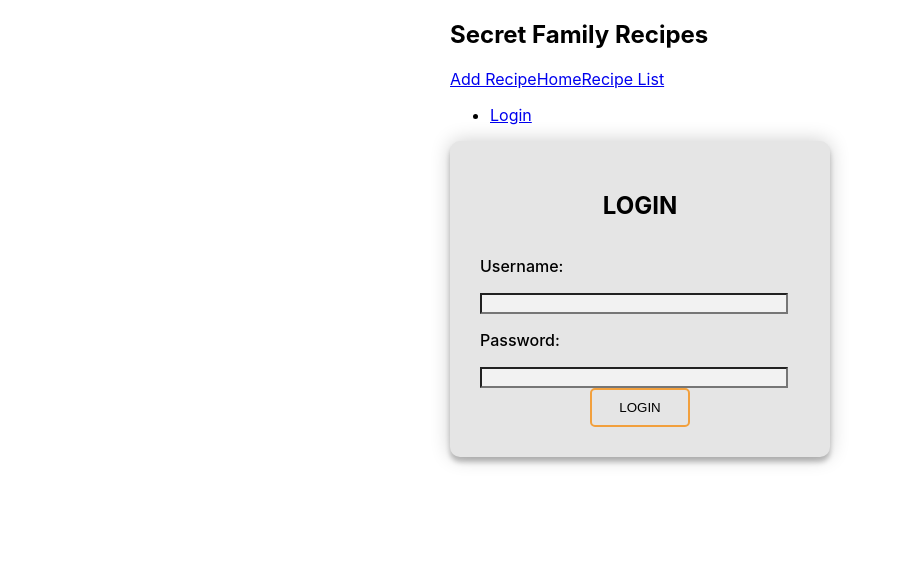
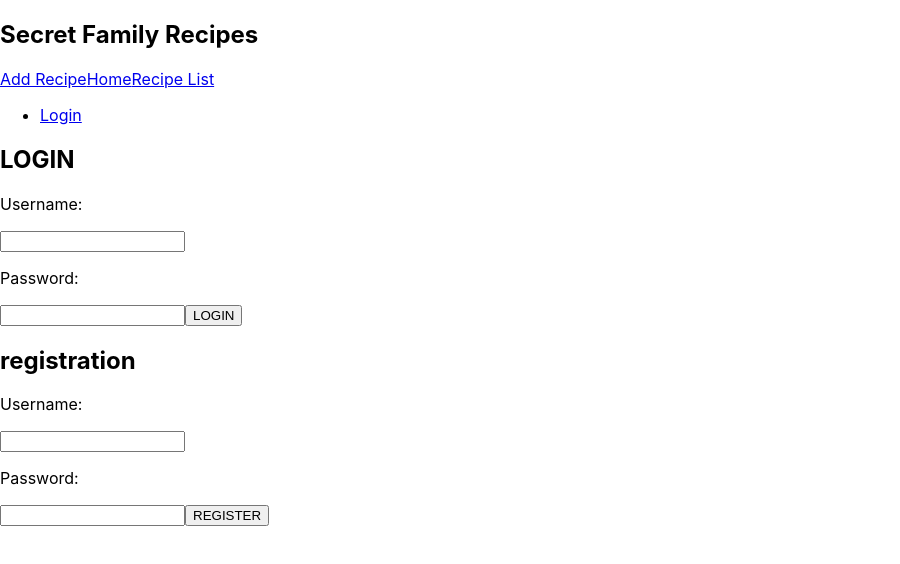
Before and after one commit to BW-Secret-Family-Recipes-Cookbook0/front-end, a React (Create React App) app in the folder secret-family-recipes-cookbook/: page /registration-form in a window 1280 px wide. Shown: the top 564 px of the page, without its empty margins (0-900 px from the left). Built offline with nearby package versions, Linux system fonts and the light colour scheme.

Commit message:
fixed login and registration form to work with the api

```diff
--- a/secret-family-recipes-cookbook/src/App.css
+++ b/secret-family-recipes-cookbook/src/App.css
@@ -1,4 +1,4 @@
-/* .App {
+.App {
   text-align: center;
 }
 
@@ -35,4 +35,4 @@
   to {
     transform: rotate(360deg);
   }
-} */
+}
--- a/secret-family-recipes-cookbook/src/App.js
+++ b/secret-family-recipes-cookbook/src/App.js
@@ -2,7 +2,7 @@ import './App.css';
 import {BrowserRouter as Router, Route, Link, Switch, NavLink} from "react-router-dom"
 import Login from './components/login'
 import axios from 'axios'
-import registrationForm from './components/registrationForm'
+import registrationForm from './components/RegistrationForm'
 import { axiosWithAuth } from './utils/axiosWithAuth'
 import PrivateRoute from './components/PrivateRoute'
 import React, { useState, useEffect } from "react";
@@ -11,6 +11,7 @@ import RecipeForm from './components/RecipeForm'
 import UpdateForm from './components/UpdateForm'
 import RecipeList from './components/RecipeList'
 import Home from './components/Home'
+import RegistrationForm from './components/RegistrationForm'
 
 function App() {
     const [items, setItems] = useState([]);
@@ -66,8 +67,8 @@ function App() {
           <Route component={Login} />
         </Switch>
       </div>
-
-      { <Route exact path="/" component={Home} /> }
+          <Route path="/registration-form" component={RegistrationForm} />
+       <Route exact path="/" component={Home} />
       <Route
         exact
         path="/recipe-list"
--- a/secret-family-recipes-cookbook/src/components/login.js
+++ b/secret-family-recipes-cookbook/src/components/login.js
@@ -1,5 +1,6 @@
 import React from 'react';
 import axios from 'axios';
+import axiosWithAuth from "../utils/axiosWithAuth";
 
 class Login extends React.Component {
   state = {
@@ -20,9 +21,10 @@ class Login extends React.Component {
 
   login = e => {
     e.preventDefault();
-    axios.post('http://localhost:5000/api/login', this.state.credentials)
+    axiosWithAuth()
+    .post('https://bw-secret-family-recipes0.herokuapp.com/api/auth/LOGIN', this.state.credentials)
       .then(res => {
-        console.log(res)
+        console.log("login response", res)
 
         localStorage.setItem("token", res.data.payload);
         this.props.history.push("/protected");
--- a/secret-family-recipes-cookbook/src/components/registrationForm.jsx
+++ b/secret-family-recipes-cookbook/src/components/registrationForm.jsx
@@ -1,112 +1,66 @@
-import React, { useState, useEffect } from 'react';
-import './app.css';
-import axios from 'axios';
 
-export default function Registration(){
-    const [values, setValues] = useState({
-        username:"",
-        email:"",
-        name:"",
-        password:"",
-        confirmPassword:"",
+import React from 'react';
+
+import axiosWithAuth from "../utils/axiosWithAuth";
+
+class RegistrationForm extends React.Component {
+  state = {
+    credentials: {
+      username: '',
+      password: ''
+    }
+  };
+
+  handleChange = e => {
+    this.setState({
+      credentials: {
+        ...this.state.credentials,
+        [e.target.name]: e.target.value
+      }
     });
+  };
 
-    useEffect(()=>{
-        axios.get('https://bw-secret-family-recipes0.herokuapp.com/api/recipes/recipelist')
-        .then((res)=>{
-            console.log(res);
+  submitRegistration = e => {
+    e.preventDefault();
+    axiosWithAuth()
+    .post('https://bw-secret-family-recipes0.herokuapp.com/api/auth/register', this.state.credentials)
+      .then(res => {
+        console.log("registration response", res)
+
+        // localStorage.setItem("token", res.data.payload);
+        // this.props.history.push("/protected");
       })
-        .catch((err)=>{
-            console.log(err)
+      .catch(err => console.error("cannot login to server: ", err.message));
+  };
 
-        })
-    },[])
-
-    // I don't know how to make this part better, so I won't repeat the code.
-    const handleUsernameInputChange=(event)=>{
-        setValues({...values, username: event.target.value})
-    }
-
-    const handleEmailInputChange=(event)=>{
-        setValues({...values, email: event.target.value})
-    }
-
-    const handleNameInputChange=(event)=>{
-        setValues({...values, name: event.target.value})
-    }
-
-    const handlePasswordInputChange=(event)=>{
-        setValues({...values, password: event.target.value})
-    }
-    const handleConfirmPasswordInputChange=(event)=>{
-        setValues({...values, confirmPassword: event.target.value})
-    }
-
-    const handleSubmit=(event)=>{
-        event.preventDefault();
-        axios.post('https://bw-secret-family-recipes0.herokuapp.com/api/recipes/recipelis',values)
-        .then((res)=>{
-            console.log(res);
-        })
-        .catch((err)=>{
-            console.log(err)
-        })
-
-    }
-
+  render() {
     return (
-        //creating the form
-        //the input fields work but I need to make the register button to work
       <div className='form-container'>
-            <form className='registration-form'>
-                <h2>CREATE AN ACCOUNT</h2>
+        <form className='registration-form' onSubmit={this.submitRegistration}>
+        <h2>registration</h2>
         <label>
           <p className="form">Username:</p>
           <input
-                    onChange={handleUsernameInputChange}
-                    value={values.username}
-                    className="input-field"
-                    name="username" />
-                </label>
-                <label>
-                <p className="form">Email:</p>
-                <input
-                onChange={handleEmailInputChange}
-                value={values.email}
-                className="input-field"
-                name='email'/>
-                </label>
-                <label>
-                    <p className="form">Name:</p>
-                    <input
-                    onChange={handleNameInputChange}
-                    value={values.name}
-                    className="input-field"
-                    name="name"/>
+            type="text"
+            name="username"
+            value={this.state.credentials.username}
+            onChange={this.handleChange}/>
           </label>
           <label>
           <p className="form">Password:</p>
           <input
-                onChange={handlePasswordInputChange}
-                value={values.password}
-                className="input-field"
-                name="password"/>
+            type="password"
+            name="password"
+            value={this.state.credentials.password}
+            onChange={this.handleChange}/>
           </label>
-                <label>
-                    <p className="form">Confirm Password:</p>
-                    <input
-                    onChange={handleConfirmPasswordInputChange}
-                    value={values.confirmPassword}
-                    className="input-field"
-                    name="confirmPassword"/>
-                </label>
-                <button onSubmit={handleSubmit}>
-                    REGISTER
-                </button>
-            </form>
-
-        </div>
-    )
 
 
+          <button>REGISTER</button>
+        </form>
+      </div>
+    );
   }
+}
+
+export default RegistrationForm;
--- a/secret-family-recipes-cookbook/src/utils/axiosWithAuth.js
+++ b/secret-family-recipes-cookbook/src/utils/axiosWithAuth.js
@@ -7,6 +7,10 @@ export const axiosWithAuth = () => {
   headers: {
    authorization: token
   },
-  baseUrl: 'http://localhost:5000/api'
+  baseUrl: 'https://bw-secret-family-recipes0.herokuapp.com/api'
  })
 }
+
+
+export default axiosWithAuth;
+// https://ialkamal-be-amp.herokuapp.com/api
```
Lines whose indentation alone changed are shown as unchanged.
